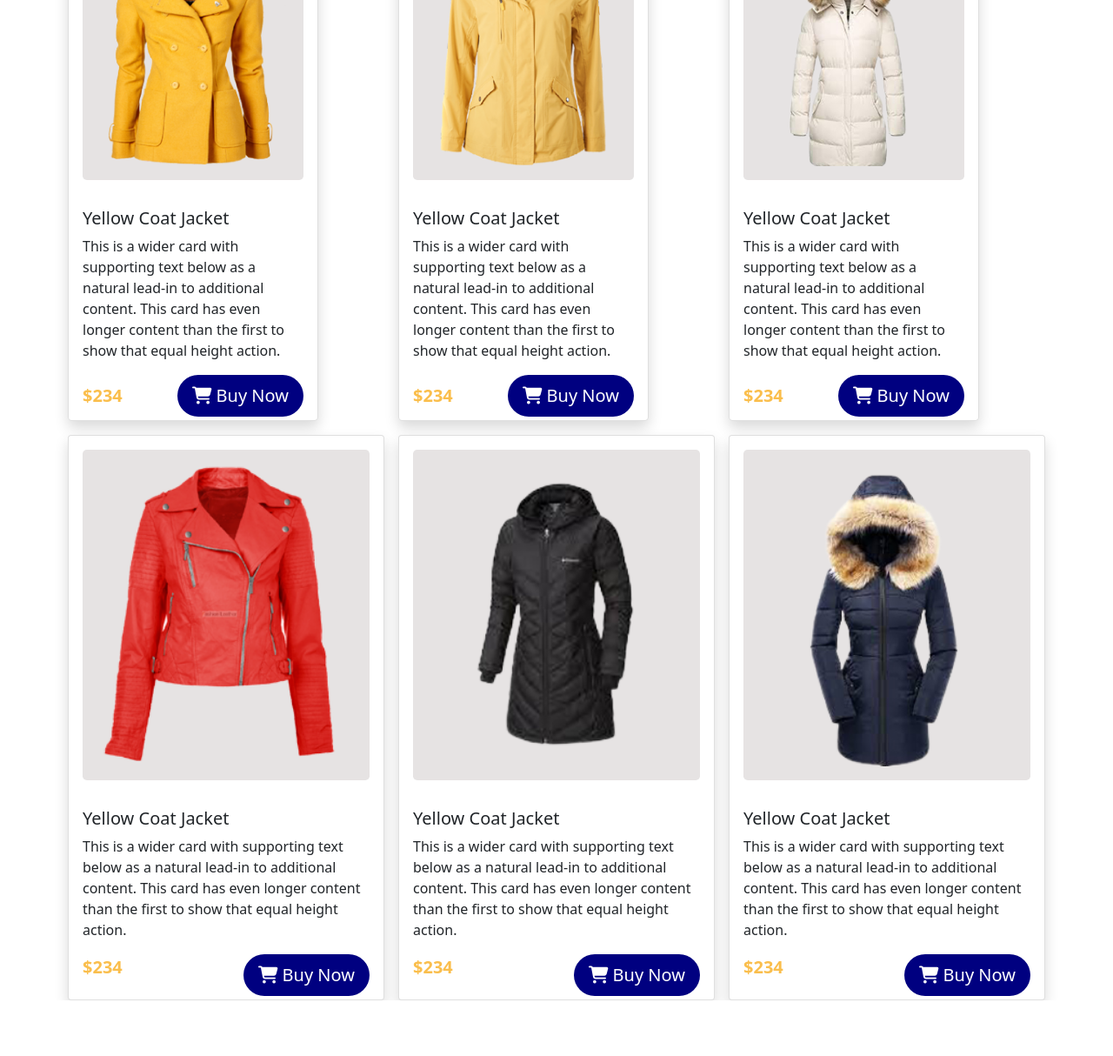
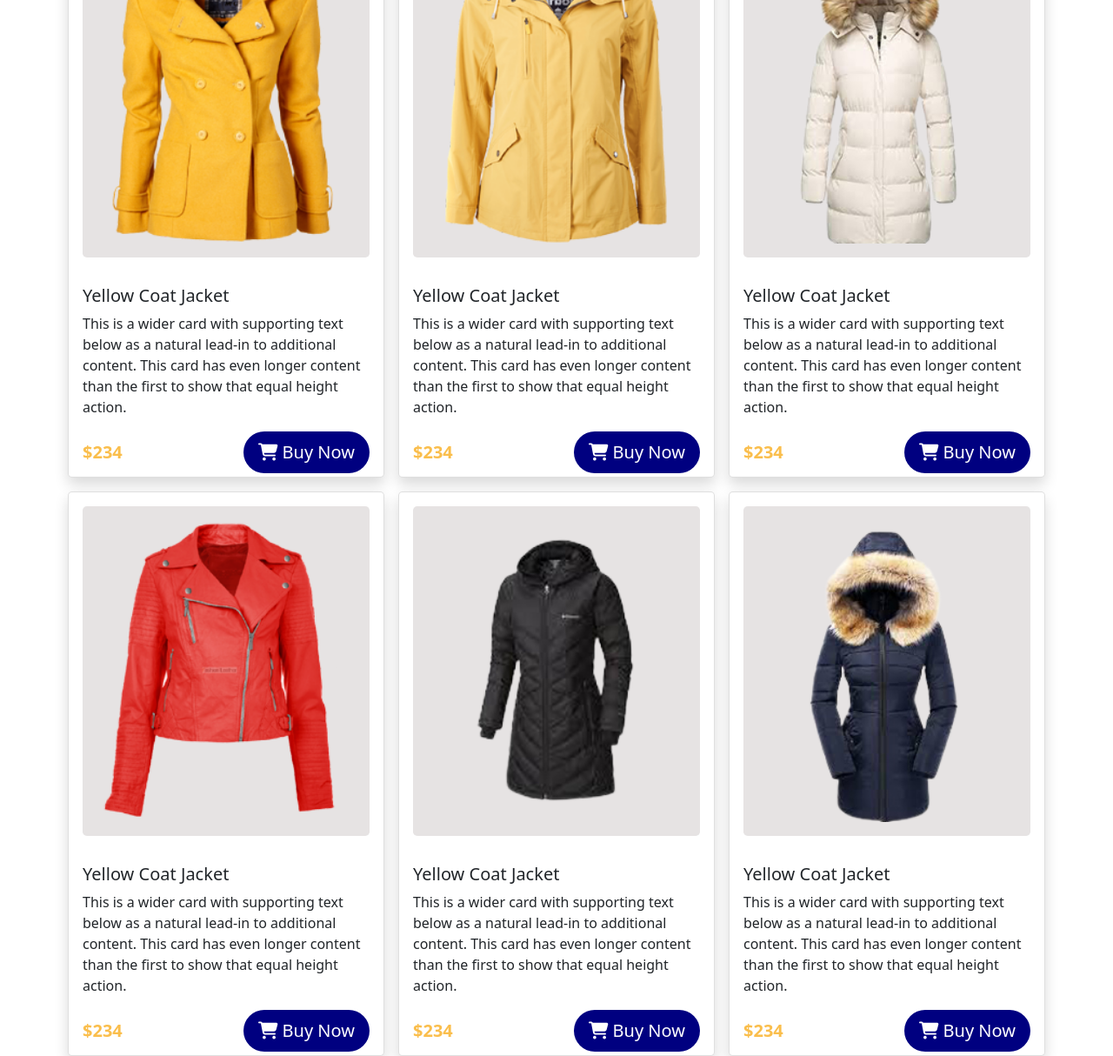
Before and after one commit to Naim-Rana/fashion-website, a plain HTML site: page index.html in a window 1280 px wide. Shown: the part 804-2018 px from the top of the page at 87% size. Before the commit the page ends 1954 px from the top, so only its background shows below. Drawn offline with nearby package versions, Linux system fonts and the light colour scheme.

Commit message:
added berakpoint

```diff
--- a/index.html
+++ b/index.html
@@ -75,8 +75,8 @@
         <h1 class="my-4 text-center">WOMAN JACKET</h1>
         <div class="row">
           <!-- .g-4.col-lg-4*12>img[src="./images/woman/g-jacket- ($).png"]+h3{Yellow Cart Jacket}+p>lorem10 -->
-            <div class="col-12 col-md-4 g-3">
-              <div  style="width: 18rem;"class="card  rounded-3 shadow">
+            <div class="col-12 col-sm-6 col-md-4 g-3">
+              <div class="card  rounded-3 shadow">
                <div class="m-3"> <img src="./images/woman/g-jacket- (1).png" class="card-img-top fav-info p-3 rounded-3"height="80%" width="240"alt="..."></div>
                 <div class="card-body">
                   <h5 class="card-title">Yellow Coat Jacket </h5>
@@ -89,8 +89,8 @@
                 </div>
               </div>
             </div>
-            <div class="col-12 col-md-4 g-3">
-              <div  style="width: 18rem;" class=" rounded-3 card shadow">
+            <div class="col-12 col-sm-6 col-md-4 g-3">
+              <div class=" rounded-3 card shadow">
                <div class="m-3"> <img src="./images/woman/g-jacket- (2).png" class="card-img-top fav-info p-3 rounded-3"height="80%" width="240"alt="..."></div>
                 <div class="card-body">
                   <h5 class="card-title">Yellow Coat Jacket </h5>
@@ -103,8 +103,8 @@
                 </div>
               </div>
             </div>
-            <div class="col-12 col-md-4 g-3">
-              <div style="width:18rem;"class="card shadow  rounded-3">
+            <div class="col-12 col-sm-6 col-md-4 g-3">
+              <div  class="card shadow  rounded-3">
                <div class="m-3"> <img src="./images/woman/g-jacket- (3).png" class="card-img-top fav-info p-3 rounded-3"height="80%" width="240"alt="..."></div>
                 <div class="card-body">
                   <h5 class="card-title">Yellow Coat Jacket </h5>
@@ -117,42 +117,42 @@
                 </div>
               </div>
             </div>
-            <div class="col-12 col-md-4 g-3">
-              <div class="card shadow">
+            <div class="col-12 col-sm-6 col-md-4 g-3">
+              <div   class="card shadow rounded-3">
                <div class="m-3"> <img src="./images/woman/g-jacket- (4).png" class="card-img-top fav-info p-3 rounded-3"height="80%" width="240"alt="..."></div>
                 <div class="card-body">
                   <h5 class="card-title">Yellow Coat Jacket </h5>
                   <p class="card-text">This is a wider card with supporting text below as a natural lead-in to additional content. This card has even longer content than the first to show that equal height action.</p>
                 </div>
-                <div class="d-flex px-3 mb-1">
+                <div class="d-flex align-items-center px-3 mb-1">
 
                   <small class="fav-color fs-5 fw-bold">$234</small>
                   <div class="ms-auto"><a class="btn btn-lg fav-color fav-bg rounded-pill" href="#" role="button"><i class="fas fa-shopping-cart"></i> Buy Now</a></div>
                 </div>
               </div>
             </div>
-            <div class="col-12 col-md-4 g-3">
-              <div class="card shadow">
+            <div class="col-12 col-sm-6 col-md-4 g-3">
+              <div  class="card rounded-3 shadow">
                <div class="m-3"> <img src="./images/woman/g-jacket- (5).png" class="card-img-top fav-info p-3 rounded-3"height="80%" width="240"alt="..."></div>
                 <div class="card-body">
                   <h5 class="card-title">Yellow Coat Jacket </h5>
                   <p class="card-text">This is a wider card with supporting text below as a natural lead-in to additional content. This card has even longer content than the first to show that equal height action.</p>
                 </div>
-                <div class="d-flex px-3 mb-1">
+                <div class="d-flex align-items-center px-3 mb-1">
 
                   <small class="fav-color fs-5 fw-bold">$234</small>
                   <div class="ms-auto"><a class="btn btn-lg fav-color fav-bg rounded-pill" href="#" role="button"><i class="fas fa-shopping-cart"></i> Buy Now</a></div>
                 </div>
               </div>
             </div>
-            <div class="col-12 col-md-4 g-3">
-              <div class="card shadow">
+            <div class="col-12 col-sm-6 col-md-4 g-3">
+              <div  class="card rounded-3 shadow">
                <div class="m-3"> <img src="./images/woman/g-jacket- (6).png" class="card-img-top fav-info p-3 rounded-3"height="80%" width="240"alt="..."></div>
                 <div class="card-body">
                   <h5 class="card-title">Yellow Coat Jacket </h5>
                   <p class="card-text">This is a wider card with supporting text below as a natural lead-in to additional content. This card has even longer content than the first to show that equal height action.</p>
                 </div>
-                <div class="d-flex px-3 mb-1">
+                <div class="d-flex align-items-center px-3 mb-1">
 
                   <small class="fav-color fs-5 fw-bold">$234</small>
                   <div class="ms-auto"><a class="btn btn-lg fav-color fav-bg rounded-pill" href="#" role="button"><i class="fas fa-shopping-cart"></i> Buy Now</a></div>
```
